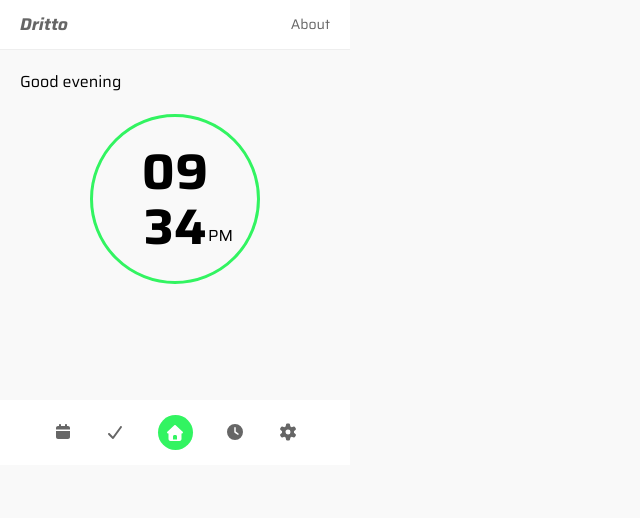
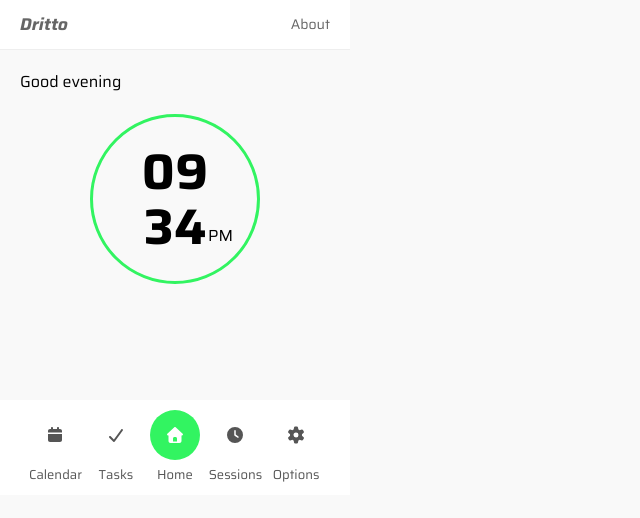
Before and after one commit to muhammad-ahmed-gh/dritto, a React (Vite) app: page / in a window 1280 px wide. Shown: the top 518 px of the page, without its empty margins (0-640 px from the left). Built offline with nearby package versions, Linux system fonts and the light colour scheme; the HTML template or start-up script is replaced by a standard one.

Commit message:
chore: add label to footer icons

```diff
--- a/src/components/Footer.tsx
+++ b/src/components/Footer.tsx
@@ -1,26 +1,36 @@
-import { FontAwesomeIcon } from '@fortawesome/react-fontawesome'
-import { library } from '@fortawesome/fontawesome-svg-core'
-import { fas } from '@fortawesome/free-solid-svg-icons'
-library.add(fas)
+import { FontAwesomeIcon } from "@fortawesome/react-fontawesome";
+import { library, IconName } from "@fortawesome/fontawesome-svg-core";
+import { fas } from "@fortawesome/free-solid-svg-icons";
+library.add(fas);
+
+type ButtonProps = {
+  isActive: boolean;
+  icon: string;
+  label: string;
+};
+
+function Button(props: ButtonProps) {
+  return (
+    <div className="flex flex-col justify-center items-center gap-y-[5px]">
+      <button
+        className={`flex justify-center items-center w-[50px] h-[50px] rounded-full cursor-pointer transition-[background-color] duration-[0.3s] ${props.isActive ? "text-white bg-[#32f461] hover:bg-[#2cdd58]" : "text-[#555] hover:bg-[#f1f1f1]"}`}
+      >
+        <FontAwesomeIcon icon={["fas", props.icon as IconName]} />
+      </button>
+
+      <span className="text-[13px] capitalize text-[#555]">{props.label}</span>
+    </div>
+  );
+}
 
 export default function Footer() {
   return (
-    <footer className="bg-white p-[15px_20px] flex justify-evenly items-center">
-      <button className='text-[#666] cursor-pointer'>
-        <FontAwesomeIcon icon={['fas', 'calendar']} />
-      </button>
-      <button className='text-[#666] cursor-pointer'>
-        <FontAwesomeIcon icon={['fas', 'check']} />
-      </button>
-      <button className='cursor-pointer text-white flex justify-center items-center w-[35px] h-[35px] bg-[#32f461] rounded-full'>
-        <FontAwesomeIcon icon={['fas', 'house']} />
-      </button>
-      <button className='text-[#666] cursor-pointer'>
-        <FontAwesomeIcon icon={['fas', 'clock']} />
-      </button>
-      <button className='text-[#666] cursor-pointer'>
-        <FontAwesomeIcon icon={['fas', 'gear']} />
-      </button>
+    <footer className="bg-white py-[10px] px-[20px] flex justify-evenly items-center">
+      <Button isActive={false} icon="calendar" label="calendar" />
+      <Button isActive={false} icon="check" label="tasks" />
+      <Button isActive={true} icon="house" label="Home" />
+      <Button isActive={false} icon="clock" label="sessions" />
+      <Button isActive={false} icon="gear" label="options" />
     </footer>
   );
 }
```
